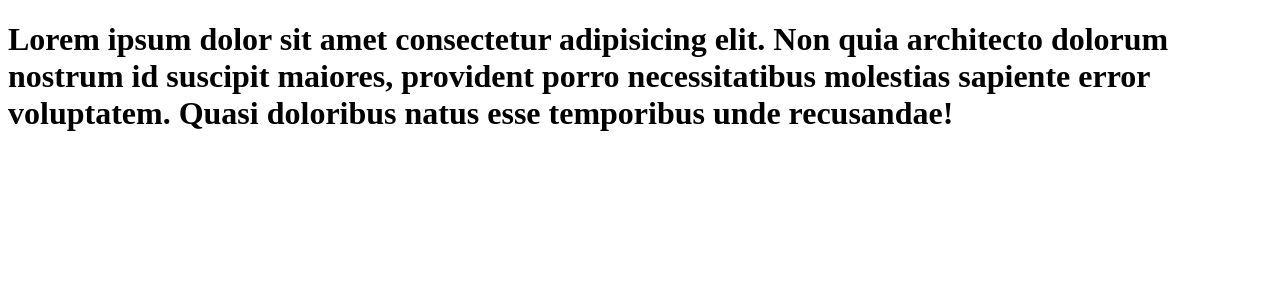
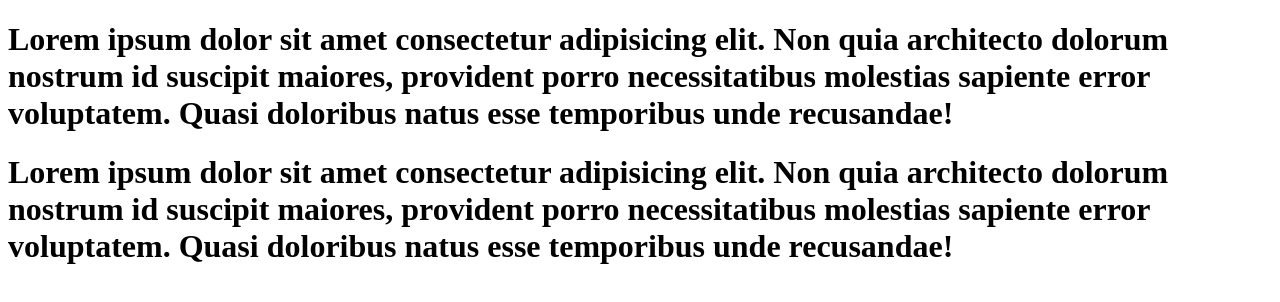
Before and after one commit to Thiagodev2608/MeusProjetos, a plain HTML site: page MeuProjeto/index.html in a window 1280 px wide. Drawn offline with Linux system fonts and the light colour scheme.

Commit message:
Adicionei mais um paragrafo

```diff
--- a/MeuProjeto/index.html
+++ b/MeuProjeto/index.html
@@ -9,5 +9,10 @@
     <h1>
         Lorem ipsum dolor sit amet consectetur adipisicing elit. Non quia architecto dolorum nostrum id suscipit maiores, provident porro necessitatibus molestias sapiente error voluptatem. Quasi doloribus natus esse temporibus unde recusandae!
     </h1>
+
+    <h1>
+        Lorem ipsum dolor sit amet consectetur adipisicing elit. Non quia architecto dolorum nostrum id suscipit maiores, provident porro necessitatibus molestias sapiente error voluptatem. Quasi doloribus natus esse temporibus unde recusandae!
+    </h1>
+
 </body>
 </html>
```
